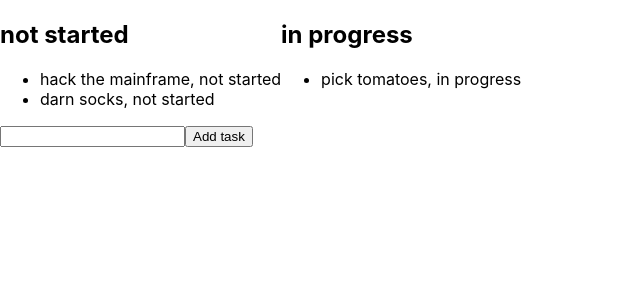
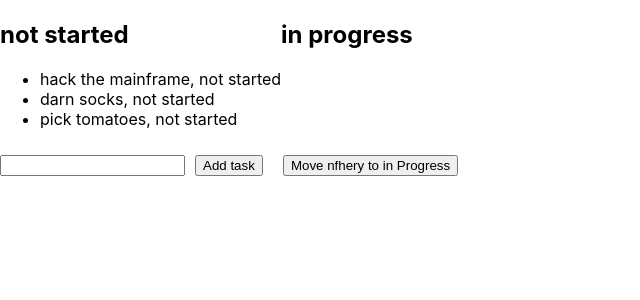
Before and after one commit to sofacles/react-hooks-ala-ben-awad, a React (Create React App) app: page / in a window 1280 px wide. Shown: the top 300 px of the page, without its empty margins (0-640 px from the left). Built offline with nearby package versions, Linux system fonts and the light colour scheme.

Commit message:
Firing an edit action, hard coded

```diff
--- a/src/App.css
+++ b/src/App.css
@@ -1,3 +1,7 @@
 .broad {
   display: flex;
 }
+
+button {
+  margin: 10px;
+}
--- a/src/App.tsx
+++ b/src/App.tsx
@@ -6,6 +6,7 @@ import './App.css';
 
 enum ActionType {
   Add = 'add',
+  Edit = 'edit',
 }
 
 
@@ -13,12 +14,24 @@ interface IState {
   allTasks: Task[];
 }
 
-interface IAction {
-  type: ActionType;
+interface IAddAction {
+  type: ActionType.Add;
   payload: {
     text: string;
   };
 }
+
+interface IEditAction {
+  type: ActionType.Edit;
+  payload: {
+    id: string;
+    newStatus: Status;
+  };
+}
+
+
+
+type IAction = IAddAction | IEditAction;
 
 const initialState: IState = {allTasks: [
   {
@@ -34,7 +47,7 @@ const initialState: IState = {allTasks: [
   {
     text: "pick tomatoes",
     id: "nfhery",
-    status: Status["in progress"]
+    status: Status["not started"]
   }
 ]};
 
@@ -47,8 +60,18 @@ const reducer: React.Reducer<IState, IAction> = (state, action) => {
         id: now.toISOString(),
         status: Status["not started"]
        })};
+
+    case ActionType.Edit:
+     let existingTask = state.allTasks.filter(t => t.id === action.payload.id)[0];
+     let newTask: Task = Object.create(existingTask);
+     newTask.status = action.payload.newStatus;
+      return {allTasks: [ ...state.allTasks]
+      .filter(a => a.id !== action.payload.id )
+      .concat(newTask)
+    };
+
     default:
-      throw new Error();
+      throw new Error("Wie koenttest du?");
   }
 }
 
@@ -73,6 +96,14 @@ const App = () => {
             dispatch({type: ActionType.Add, payload: { text: taskText } });
           }
         }>Add task</button>
+         <button onClick={
+          () => {
+            dispatch({type: ActionType.Edit, payload: {
+              id: "nfhery",
+              newStatus: Status["in progress"]
+            }});
+          }
+        }>Move nfhery to in Progress</button>
       </div>
     </div>
   );
```
